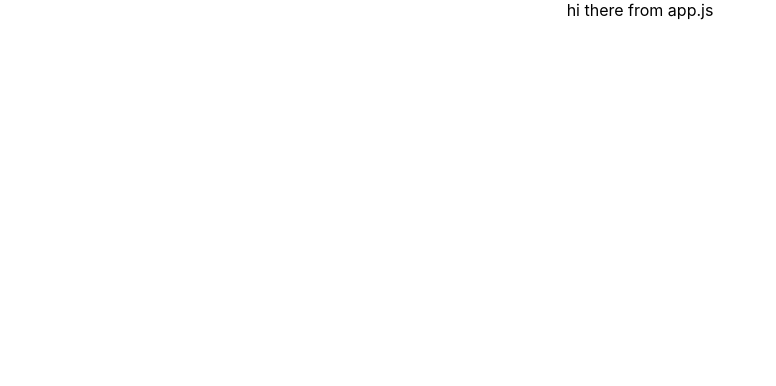
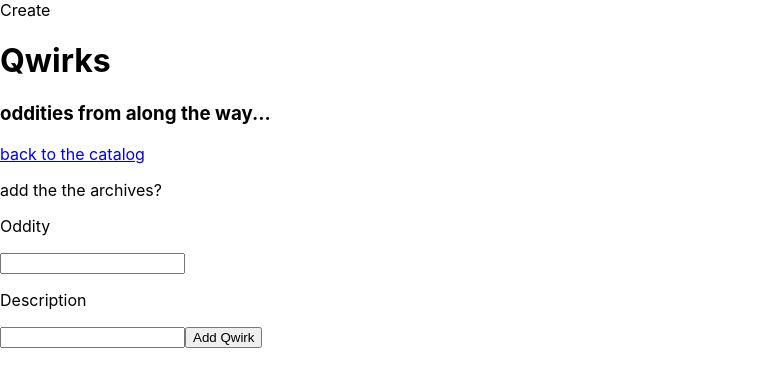
Before and after one commit to sescarrega/qwirk, a React (Create React App) app in the folder client/: page /create in a window 1280 px wide. Shown: the top 386 px of the page, without its empty margins (0-776 px from the left). Built offline with nearby package versions, Linux system fonts and the light colour scheme.

Commit message:
create and dash pages fully functional

```diff
--- a/client/src/App.js
+++ b/client/src/App.js
@@ -1,11 +1,19 @@
 import './App.css';
+import{BrowserRouter, Route, Routes} from "react-router-dom";
+import Home from"./views/Home";
+import Create from './views/Create';
+
 
 function App() {
   return (
-    <div className="App">
-      hi there from app.js
+    <BrowserRouter>
+    <Routes>
+        <Route path="/" element={<Home/>}/>
+        <Route path="/create" element={<Create/>}/>
 
-    </div>
+    </Routes>
+    </BrowserRouter>
+
   );
 }
 
--- /dev/null
+++ b/client/src/views/Create.jsx
@@ -0,0 +1,61 @@
+import React, {useEffect, useState} from 'react'
+import axios from 'axios'
+import {useParams, useNavigate, Link} from "react-router-dom"
+
+const Create = () => {
+    const [qwirkName,setQwirkName] = useState("")
+    const [oddity1, setOddity1] = useState("")
+
+    const navigate = useNavigate()
+
+    const [errors, setErrors] = useState([])
+
+    const handleSubmit = (e) => {
+        e.preventDefault()
+        axios.post("http://localhost:8000/api/qwirk", {qwirkName, oddity1})
+        .then(response => {
+            console.log(response.data)
+            navigate("/")
+        })
+        .catch(err => {
+            console.log(err.response.data.errors)
+            const errArr = []
+            const errObj = err.response.data.errors
+            for(const errKey in errObj){
+                errArr.push(errObj[errKey]['message'])
+            }
+            setErrors(errArr)
+        })
+    }
+
+
+
+    return (
+    <div>Create
+        <div>
+        <h1> Qwirks</h1>
+        <h3> oddities from along the way...</h3>
+        <Link to={"/"}> back to the catalog</Link>
+        <p> add the the archives? </p>
+        </div>
+        <div>
+            <form onSubmit={handleSubmit}>
+                <p> Oddity</p>
+                <input type="text" name='qwirkName' value={qwirkName} onChange={e => setQwirkName(e.target.value)} ></input>
+                <p> Description</p>
+                <input type="text" name="oddity1" value={oddity1} onChange={e => setOddity1(e.target.value)}></input>
+                <button type='submit'> Add Qwirk</button>
+            </form>
+            {errors.map((err, i) =>{
+            return(
+                <p key={i}> {err}</p>
+            )
+            })}
+
+        </div>
+
+    </div>
+    )
+}
+
+export default Create
--- /dev/null
+++ b/client/src/views/Home.jsx
@@ -0,0 +1,57 @@
+import axios from 'axios'
+import React from 'react'
+import { useEffect } from 'react'
+import { useState } from 'react'
+import { Link } from 'react-router-dom'
+
+
+const Home = () => {
+    const[ qwirks, setQwirks]= useState([])
+
+    useEffect(() => {
+        axios.get("http://localhost:8000/api/qwirks")
+        .then(response => {
+            console.log(response.data)
+            setQwirks(response.data)
+        })
+        .catch(err => console.log(err))
+
+    }, [])
+
+
+
+
+
+    return (
+    <div>
+        <div>
+        <h1> Qwirks</h1>
+        <h3> oddities from along the way...</h3>
+        </div>
+        <div>
+            <Link to={"/create"}> + Archive</Link>
+        </div>
+        <div>
+            <table>
+                <thead>
+                    <tr>
+                        <th> Oddity</th>
+                        <th> Description </th>
+                    </tr>
+                </thead>
+                <tbody>
+                    {qwirks.map((qwirk, i) => (
+                        <tr key={i}>
+                            <td>{qwirk.qwirkName}</td>
+                            <td> {qwirk.oddity1}</td>
+                        </tr>
+                    ))}
+                </tbody>
+            </table>
+        </div>
+    </div>
+
+    )
+}
+
+export default Home
```
Also changed, not shown: 1 other file (tests, documents, lock files or other folders).
